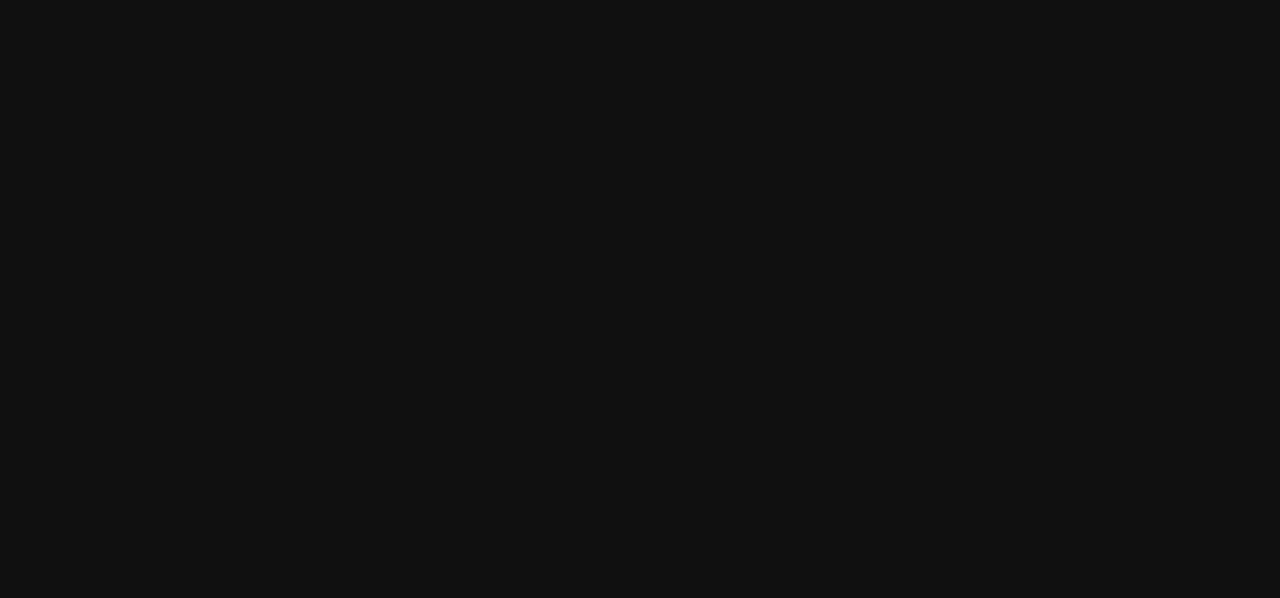
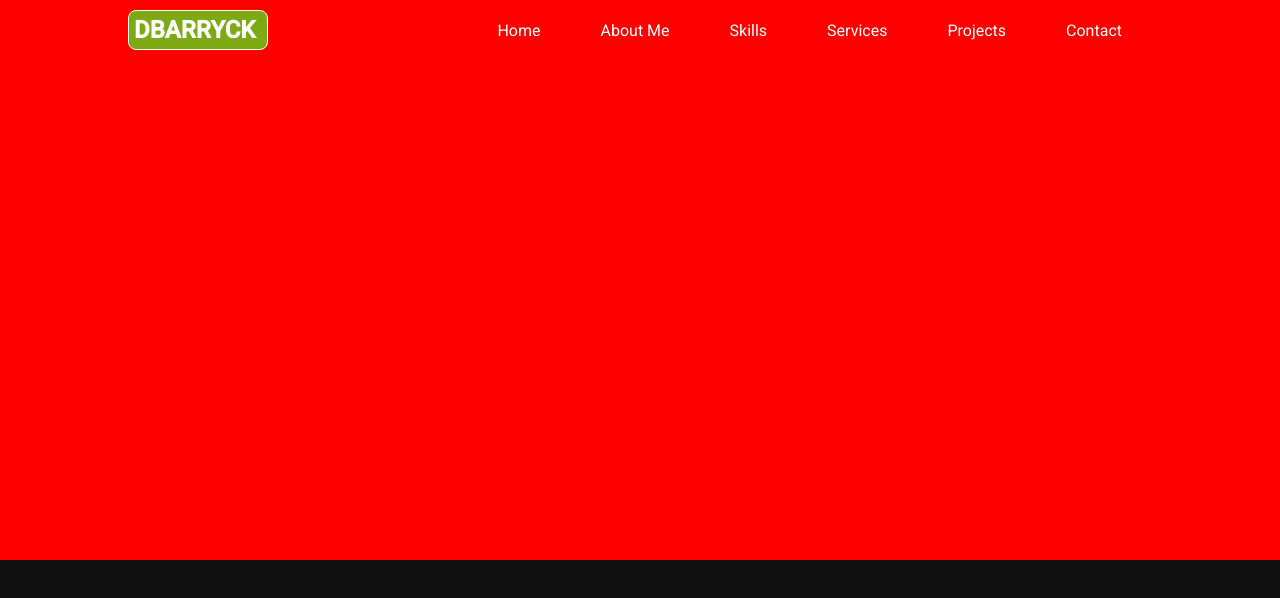
Before and after one commit to Barry-owino/DbarryCK-Portfolio-Website, a plain HTML site: page index.html in a window 1280 px wide. Drawn offline with Linux system fonts and the light colour scheme.

Commit message:
added the header section with nav links

```diff
--- a/index.html
+++ b/index.html
@@ -12,6 +12,21 @@
   <title>DbarryCK-Portfolio-website</title>
 </head>
 <body>
+  <div class="header">
+    <div class="container">
+      <nav>
+        <div class="logo"><h2>DBARRYCK</h2></div>
+        <ul>
+          <li><a href="#header">Home</a></li>
+          <li><a href="#about">About Me</a></li>
+          <li><a href="#skills">Skills</a></li>
+          <li><a href="#services">Services</a></li>
+          <li><a href="#projects">Projects</a></li>
+          <li><a href="#contact">Contact</a></li>
+        </ul>
+      </nav>
+    </div>
+  </div>
   <script src="app.js"></script>
 </body>
 </html>
--- a/style.css
+++ b/style.css
@@ -7,4 +7,47 @@
 
 body{
   background:#111;
+  color:#fff;
 }
+
+.header{
+  width:100%;
+  height:70vh;
+  background:red;
+}
+
+.container{
+  padding:10px 10%;
+}
+
+.logo{
+  border:1px solid #fff;
+  color:#fff;
+  background:#7da914;
+  width:140px;
+  padding:5px;
+  border-radius:8px;
+  cursor:pointer;
+}
+nav{
+  display:flex;
+  flex-direction:row;
+  align-items:center;
+  justify-content:space-between;
+}
+
+nav ul{
+  display:flex;
+  flex-direction:row;
+}
+
+nav ul li{
+  list-style:none;
+  margin:10px 20px;
+}
+
+nav ul li a{
+  text-decoration: none;
+  padding:10px;
+  color:#fff;
+}
```
